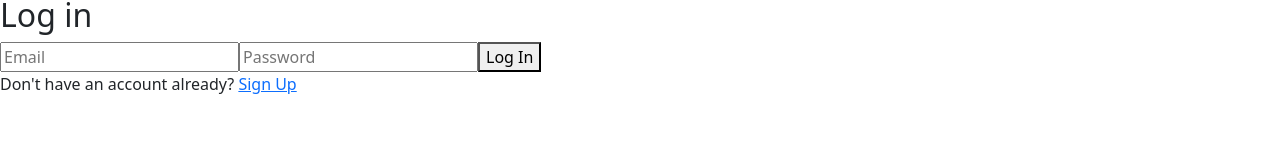
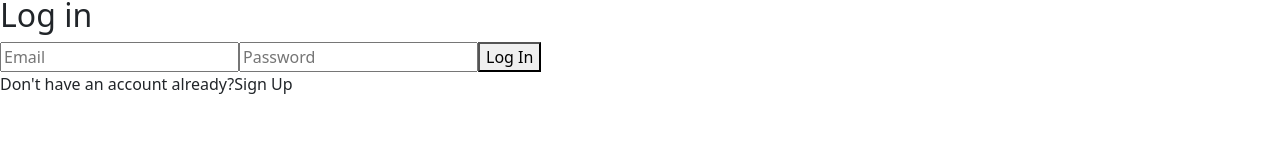
Before and after one commit to JeffreyJ02/cinema_proj, a Next.js app: page /sign-in in a window 1280 px wide. Shown: the part 136-298 px from the top of the page. Built offline with nearby package versions, Linux system fonts and the light colour scheme.

Commit message:
iterated on sign up

```diff
--- a/src/app/components/LoginForm.js
+++ b/src/app/components/LoginForm.js
@@ -2,7 +2,7 @@
 import React, { useState } from 'react';
 import { useRouter } from 'next/navigation';
 
-function LoginPage() {
+function LoginForm() {
     const [isLoggedIn, setIsLoggedIn] = useState(false);
     const router = useRouter();
 
@@ -18,6 +18,10 @@ function LoginPage() {
             [name]: value,
         }));
     };
+
+    const handleSignUp = () => {
+        router.push('/sign-up');
+    }
 
     const handleSubmit = (e) => {
         e.preventDefault();
@@ -75,7 +79,10 @@ function LoginPage() {
                 </button>
                 <div className='logIn'>
                     <p>
-                        Don't have an account already? <a href='#'>Sign Up</a>
+                        Don't have an account already?
+                        <span onClick={handleSignUp}>
+                        Sign Up
+                        </span>
                     </p>
                 </div>
             </form>
@@ -83,4 +90,4 @@ function LoginPage() {
     );
 }
 
-export default LoginPage;
+export default LoginForm;
```
Also changed, not shown: src/app/sign-up/page.js (added, +15 -0 lines).
